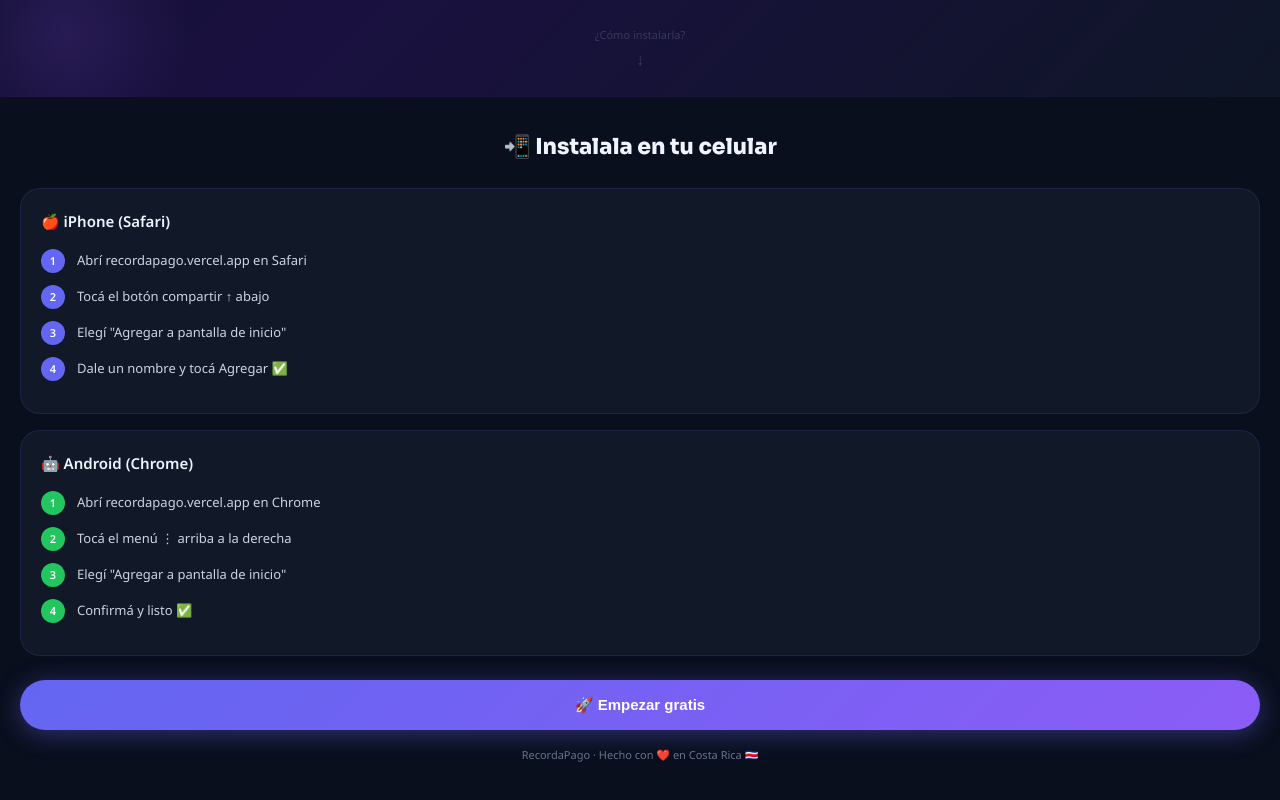
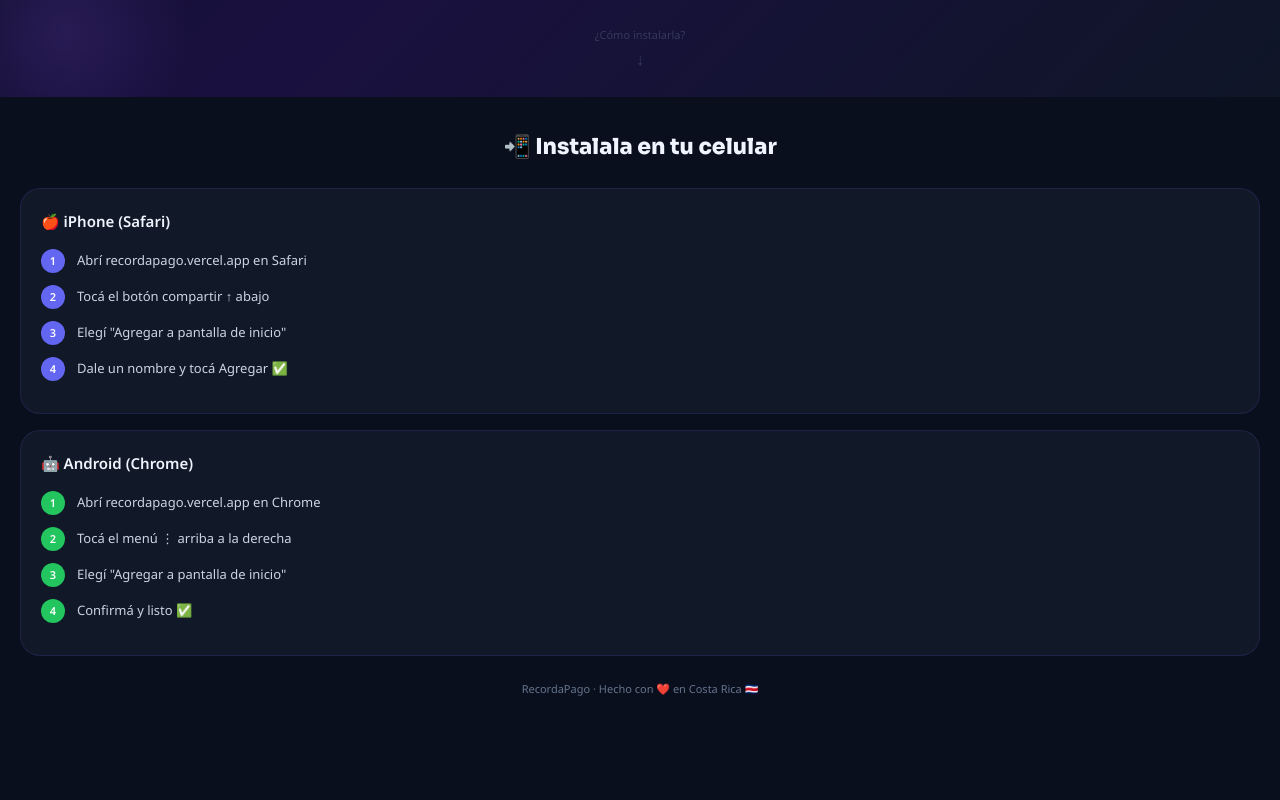
Before and after one commit to c-piedra/recordapago, a Next.js app: page / in a window 1280 px wide. Shown: the part 703-1503 px from the top of the page. After the commit the page ends 1441 px from the top, so only its background shows below. Built offline with nearby package versions, Linux system fonts and the light colour scheme; no server answers.

Commit message:
fix: align likes to bottom in photo cards

```diff
--- a/components/modules/LandingScreen.tsx
+++ b/components/modules/LandingScreen.tsx
@@ -210,22 +210,6 @@
                     ))}
                 </div>
 
-                {/* CTA final */}
-                <button
-                    onClick={onStart}
-                    style={{
-                        background: "linear-gradient(135deg, #6366f1, #8b5cf6)",
-                        color: "#fff", border: "none",
-                        borderRadius: 99, padding: "16px 40px",
-                        fontSize: "var(--text-base)", fontWeight: 700,
-                        cursor: "pointer",
-                        boxShadow: "0 4px 24px rgba(99,102,241,0.4)",
-                        width: "100%",
-                    }}
-                >
-                    🚀 Empezar gratis
-                </button>
-
                 <p style={{ fontSize: "var(--text-xs)", color: "var(--color-text-3)", textAlign: "center", marginTop: "var(--space-4)" }}>
                     RecordaPago · Hecho con ❤️ en Costa Rica 🇨🇷
                 </p>
```
